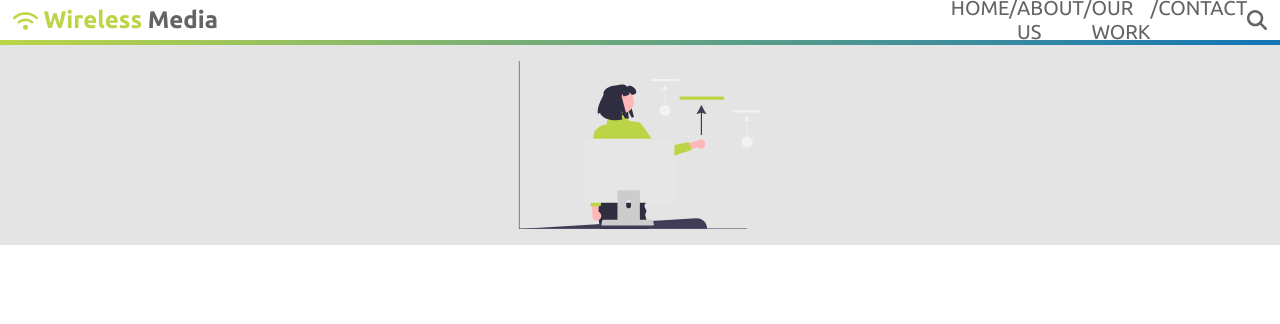
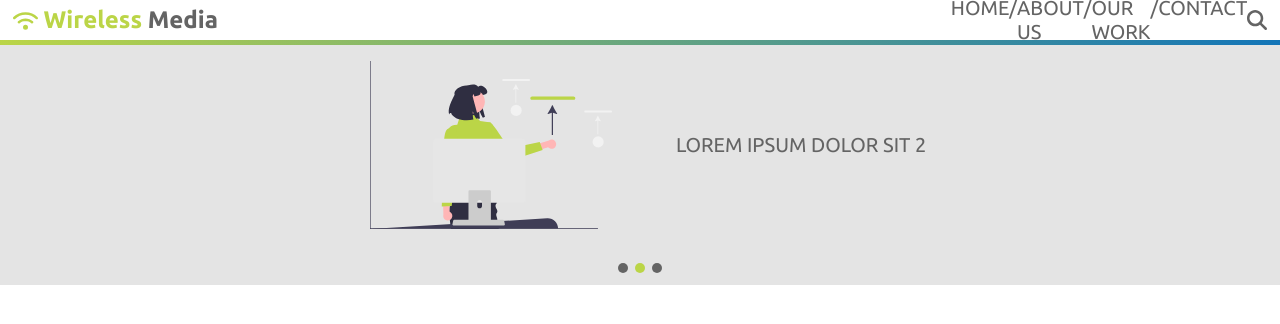
Before and after one commit to vmrjnvc/wm-frontend, a Vue app: page / in a window 1280 px wide. Shown: the top 324 px of the page. Built offline with nearby package versions, Linux system fonts and the light colour scheme.

Commit message:
Update slide transition, fix slide component for bigger screen size

```diff
--- a/src/assets/base.scss
+++ b/src/assets/base.scss
@@ -29,3 +29,6 @@ a {
 a {
   text-decoration: none;
 }
+.icon-active {
+  color: $greenLight;
+}
--- a/src/components/Navbar.vue
+++ b/src/components/Navbar.vue
@@ -117,9 +117,6 @@ nav {
   .menu-icon {
     margin-right: 0.5rem;
   }
-  .icon-active {
-    color: $greenLight;
-  }
 }
 .search-input {
   display: block;
--- a/src/components/Slider.vue
+++ b/src/components/Slider.vue
@@ -20,35 +20,58 @@ export default {
       if (this.currentSlide === 0) this.currentSlide = 2
       else this.currentSlide -= 1
     },
+    setSlide(x) {
+      this.currentSlide = x
+    },
   },
 }
 </script>
 
 <template>
   <div class="slide-container">
-    <Transition name="fade" mode="out-in"
-      ><img
+    <Transition name="fade">
+      <div class="img-text-container" v-show="currentSlide === 0">
+        <img
           class="slide-svg"
           src="../assets/images/noted.svg"
           alt="collaboration"
-        v-if="currentSlide === 0"
-    /></Transition>
-    <Transition name="fade" mode="out-in">
+        />
+        <p v-show="!mobile">LOREM IPSUM DOLOR SIT 1</p>
+      </div>
+    </Transition>
+    <Transition name="fade">
+      <div class="img-text-container" v-show="currentSlide === 1">
         <img
           class="slide-svg"
           src="../assets/images/services.svg"
           alt="services"
-        v-show="currentSlide === 1"
-    /></Transition>
-    <Transition name="fade" mode="out-in">
+        />
+        <p v-show="!mobile">LOREM IPSUM DOLOR SIT 2</p>
+      </div></Transition
+    >
+    <Transition name="fade">
+      <div class="img-text-container" v-show="currentSlide === 2">
         <img
           class="slide-svg"
           src="../assets/images/coworking.svg"
           alt="coworking"
-        v-show="currentSlide === 2"
-    /></Transition>
+        />
+        <p v-show="!mobile">LOREM IPSUM DOLOR SIT 3</p>
+      </div></Transition
+    >
+    <div class="slide-btn-container" v-show="!mobile">
+      <button class="circle" @click="() => this.setSlide(0)">
+        <fa icon="circle" :class="{ 'icon-active': this.currentSlide === 0 }" />
+      </button>
+      <button class="circle" @click="() => this.setSlide(1)">
+        <fa icon="circle" :class="{ 'icon-active': this.currentSlide === 1 }" />
+      </button>
+      <button class="circle" @click="() => this.setSlide(2)">
+        <fa icon="circle" :class="{ 'icon-active': this.currentSlide === 2 }" />
+      </button>
     </div>
-  <div class="slide-btn-container" v-show="mobile">
+  </div>
+  <div class="mobile-slide-btn-container" v-show="mobile">
     <button class="left-slide-btn" @click="decrement">
       <fa icon="arrow-left" />
     </button>
@@ -78,7 +101,7 @@ export default {
     position: absolute;
   }
 }
-.slide-btn-container {
+.mobile-slide-btn-container {
   display: flex;
   width: 100%;
   justify-content: space-between;
@@ -96,4 +119,41 @@ export default {
 .fade-leave-to {
   opacity: 0;
 }
+@media (min-width: 480px) {
+  .slide-container {
+    height: 240px;
+    width: 100%;
+  }
+  .img-text-container {
+    display: flex;
+    width: 90%;
+    max-width: 800px;
+    left: 50%;
+    transform: translate(-50%);
+    height: 200px;
+    justify-content: center;
+    align-items: center;
+    gap: 3rem;
+    position: absolute;
+    .slide-svg {
+      position: static;
+      width: unset;
+    }
+  }
+  .slide-btn-container {
+    position: absolute;
+    width: 50px;
+    display: flex;
+    justify-content: space-around;
+    align-items: center;
+    bottom: 5px;
+    left: 50%;
+    transform: translate(-50%);
+    .circle {
+      svg {
+        width: 10px;
+      }
+    }
+  }
+}
 </style>
```
Lines whose indentation alone changed are shown as unchanged.
